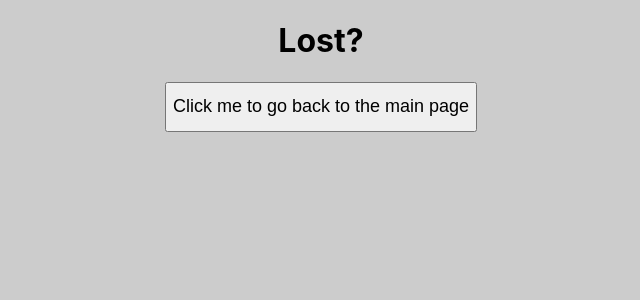
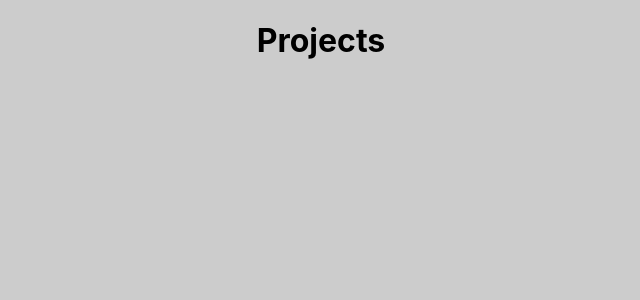
Before and after one commit to SheaMeyers/SheaMeyers.github.io, a React (Create React App) app: page /projects in a window 1280 px wide. Shown: the top 300 px of the page, without its empty margins (319-959 px from the left). Built offline with nearby package versions, Linux system fonts and the light colour scheme.

Commit message:
Add blank Projects page

```diff
--- a/src/App.tsx
+++ b/src/App.tsx
@@ -3,6 +3,7 @@ import { Router, Route, Switch } from "react-router-dom";
 import history from "./history";
 import AboutMe from './AboutMe';
 import Home from './Home';
+import Projects from './Projects';
 import NotFoundPage from './NotFoundPage';
 
 const App: React.FC = () => {
@@ -11,7 +12,7 @@ const App: React.FC = () => {
             <Switch>
                 <Route path="/" exact component={Home} />
                 <Route path="/about-me" component={AboutMe}/>
-                {/* <Route path="/projects" component={Projects}/> */}
+                <Route path="/projects" component={Projects}/>
                 <Route component={NotFoundPage}/>
             </Switch>
         </Router>
--- a/src/Home.tsx
+++ b/src/Home.tsx
@@ -12,7 +12,7 @@ const Home: React.FC = () => {
                         <Link className="Link" to={'/about-me'}>About Me</Link>
                     </div>
                     <div className="Header-bar--link-div">
-                        <Link className="Link" to={'/project'}>Projects</Link>
+                        <Link className="Link" to={'/projects'}>Projects</Link>
                 </div>
                 </div>
                 <div className="Header-bar--link-group">
--- /dev/null
+++ b/src/Projects.css
@@ -0,0 +1,5 @@
+.Projects-page {
+    display: flex;
+    flex-direction: column;
+    align-items: center;
+}
--- /dev/null
+++ b/src/Projects.tsx
@@ -0,0 +1,12 @@
+import React from 'react';
+import './Projects.css';
+
+const Projects: React.FC = () => {
+    return (
+        <div className="Projects-page">
+            <h1>Projects</h1>
+        </div>
+    );
+};
+
+export default Projects;
```
